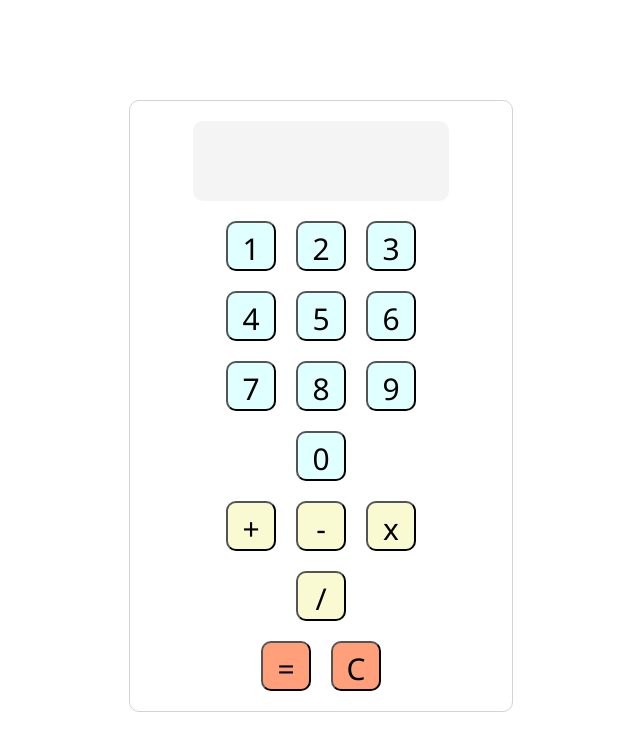
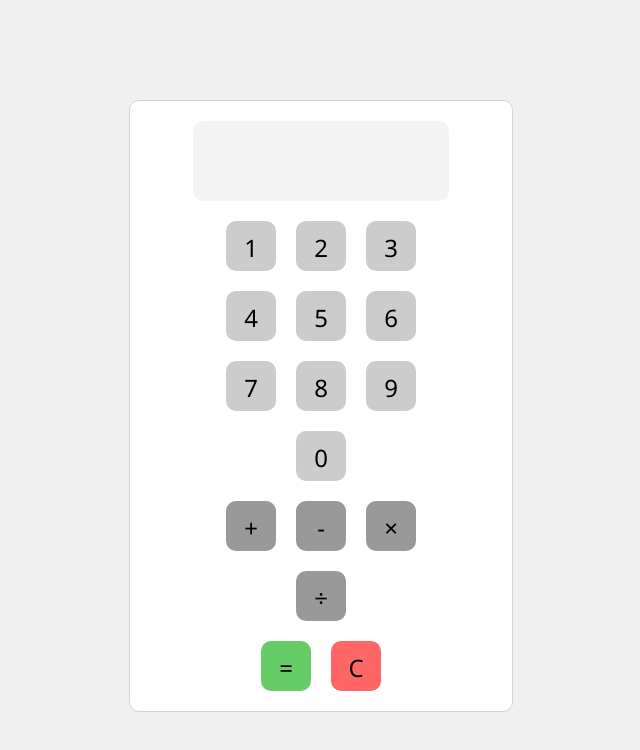
Before and after one commit to grantgreenberg/calculator, a plain HTML site: page index.html in a window 1280 px wide. Shown: the whole page, without its empty margins (319-959 px from the left). Drawn offline with Linux system fonts and the light colour scheme.

Commit message:
fix: update html for clearer class delineation and css to match html updates. Adjusted color scheme to grayscale.

```diff
--- a/index.html
+++ b/index.html
@@ -8,7 +8,7 @@
 </head>
 <body>
     <div id="container">
-        <div id="input" class="io" ></div>
+        <div id="input" class="io"></div>
         <div id="btns" class="btnContainer">
             <button class="btn">1</button>
             <button class="btn">2</button>
@@ -22,14 +22,14 @@
             <button class="btn">0</button>
         </div>
         <div id="operators" class="btnContainer">
-            <button id="add" class="btn">+</button>
-            <button id="subtract" class="btn">-</button>
-            <button id="multiply" class="btn">x</button>
-            <button id="divide" class="btn">/</button>
+            <button id="add" class="btn operator">+</button>
+            <button id="subtract" class="btn operator">-</button>
+            <button id="multiply" class="btn operator">×</button>
+            <button id="divide" class="btn operator">÷</button>
         </div>
         <div id="ec" class="btnContainer">
-            <button id="equal" class="btn">=</button>
-            <button id="clear" class="btn">C</button>
+            <button id="equal" class="btn equal">=</button>
+            <button id="clear" class="btn clear">C</button>
         </div>
     </div>
     <script src="./calc.js"></script>
--- a/styles.css
+++ b/styles.css
@@ -1,13 +1,15 @@
 * {
-
     margin: 0;
     padding: 0;
     box-sizing: border-box;
     font-family: 'Segoe UI', Tahoma, Geneva, Verdana, sans-serif;
 }
 
+body {
+    background-color: #f0f0f0;
+}
+
 #container {
-
     width: 30%;
     margin: 100px auto;
     display: flex;
@@ -16,36 +18,36 @@
     border: 1px solid lightgray;
     border-radius: 10px;
     padding: 20px;
+    background-color: #ffffff;
 }
 
 .io {
-
     text-align: right;
-    font-size: 50px;
+    font-size: 2em;
     min-height: 80px;
     background-color: #F4F4F4;
     border-radius: 10px;
     width: 75%;
     margin: auto;
     padding: 5px;
-
 }
 
 .btn {
-
-    font-size: 30px;
+    font-size: 1.5em;
     padding: 10px;
     width: 50px;
     height: 50px;
+    background-color: #cccccc;
+    border: none;
+    border-radius: 10px;
+    cursor: pointer;
 }
 
 .btn:hover {
-
     filter: brightness(0.9);
 }
 
 .btnContainer {
-
     display: flex;
     flex-wrap: wrap;
     gap: 20px;
@@ -53,26 +55,16 @@
     margin: auto;
     justify-content: center;
     align-items: center;
-
 }
 
-#btns button {
-
-    background-color: lightcyan;
-    border-radius: 10px;
-    padding: 5px;
+.operator {
+    background-color: #999999;
 }
 
-#operators button {
-
-    background-color: lightgoldenrodyellow;
-    border-radius: 10px;
-    padding: 5px;
+.equal {
+    background-color: #66cc66;
 }
 
-#ec button {
-
-    background-color: lightsalmon;
-    border-radius: 10px;
-    padding: 5px;
+.clear {
+    background-color: #ff6666;
 }
```
